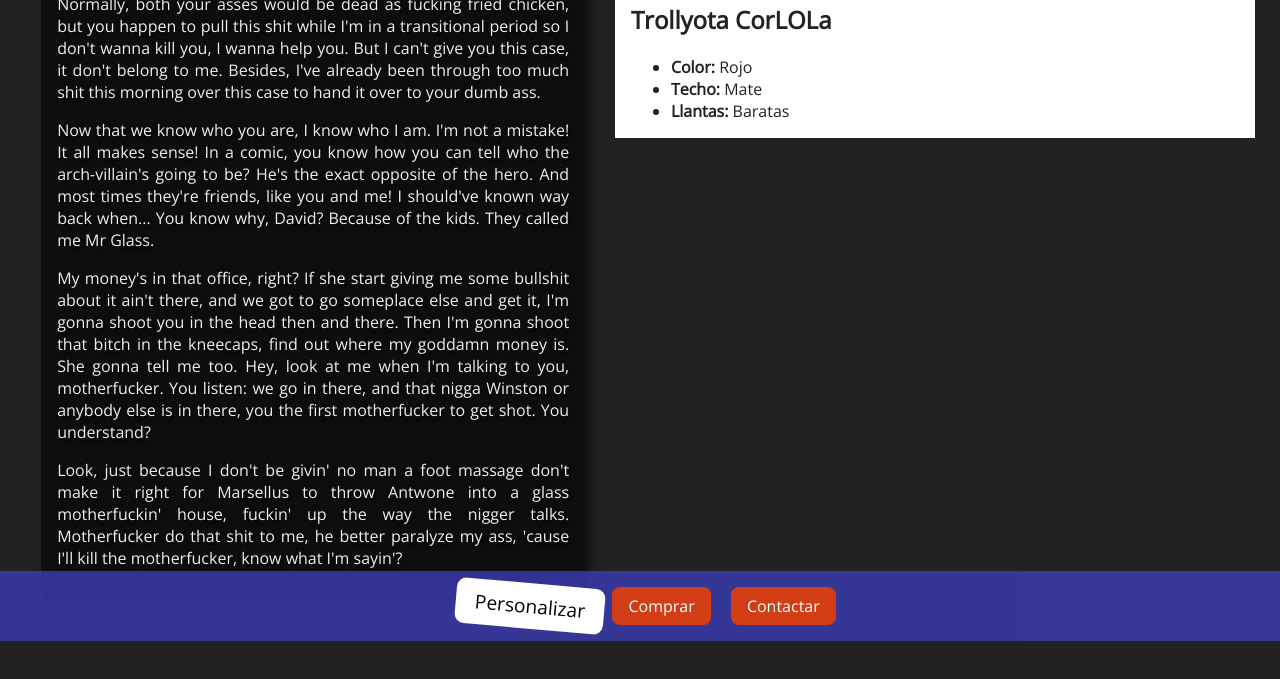
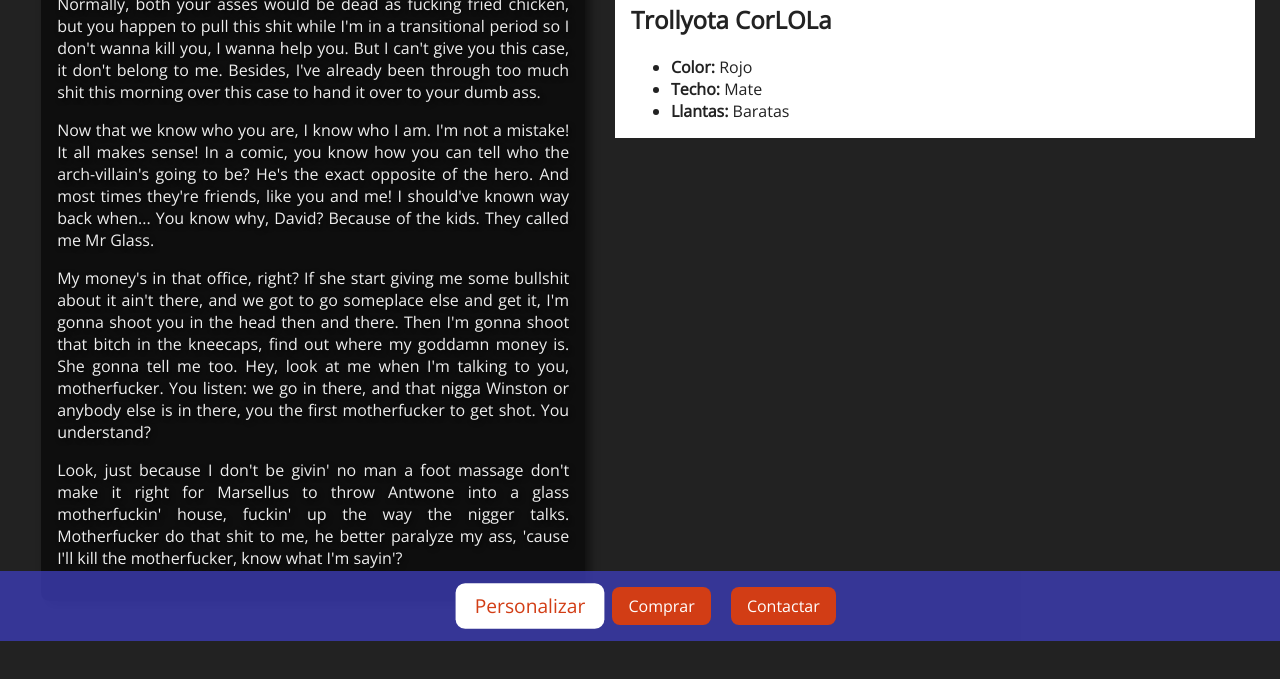
Before and after one commit to LessBarajas/mejorando.la-plataforma-first-class, a plain HTML site: page index.html in a window 1280 px wide. In both pictures the pointer is over the link "Personalizar". Shown: the part 159-838 px from the top of the page. Drawn offline with nearby package versions, Linux system fonts and the light colour scheme; a web font is replaced by a local one.

Commit message:
nuevo estilo para el hover del nav

```diff
--- a/main.css
+++ b/main.css
@@ -69,9 +69,9 @@ nav li a
 nav li a:hover
 {
 	background: white;
-	color: black;
-	-webkit-transform: rotate(5deg) scale(1.2);
-	transform: rotate(5deg) scale(1.2);
+	color: #D23D15;
+	-webkit-transform: scale(1.2);
+	transform: scale(1.2);
 }
 #cochecito
 {
```
